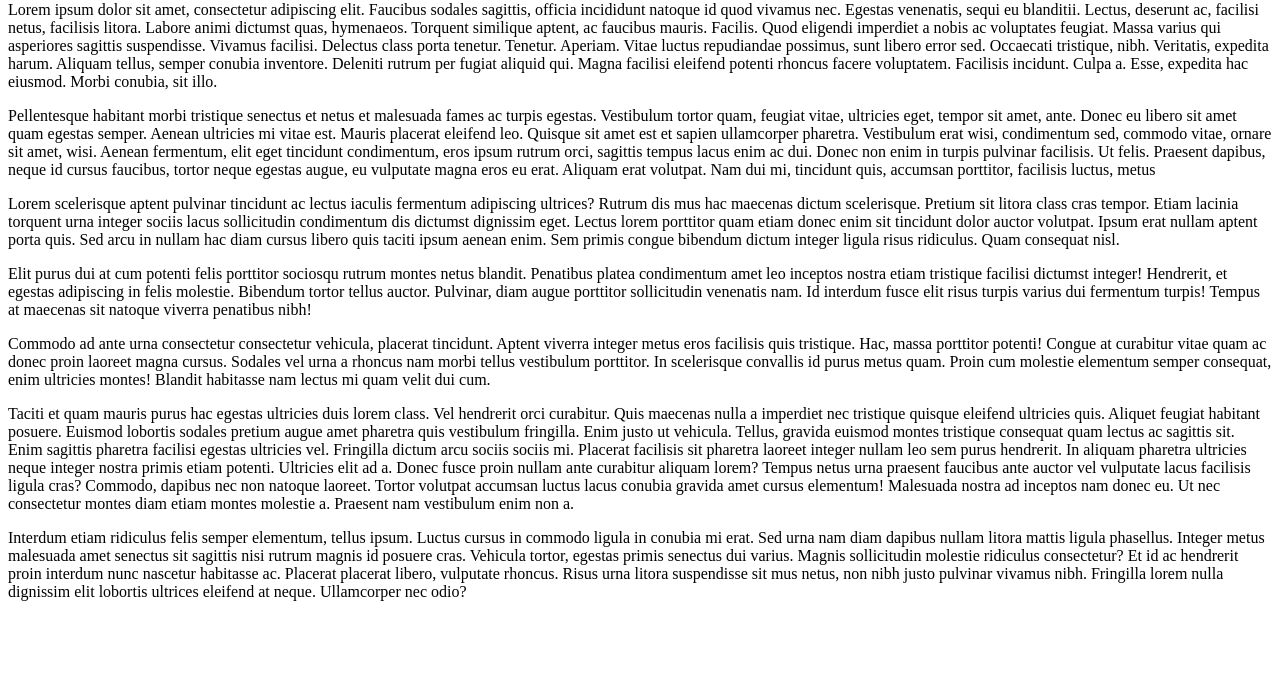
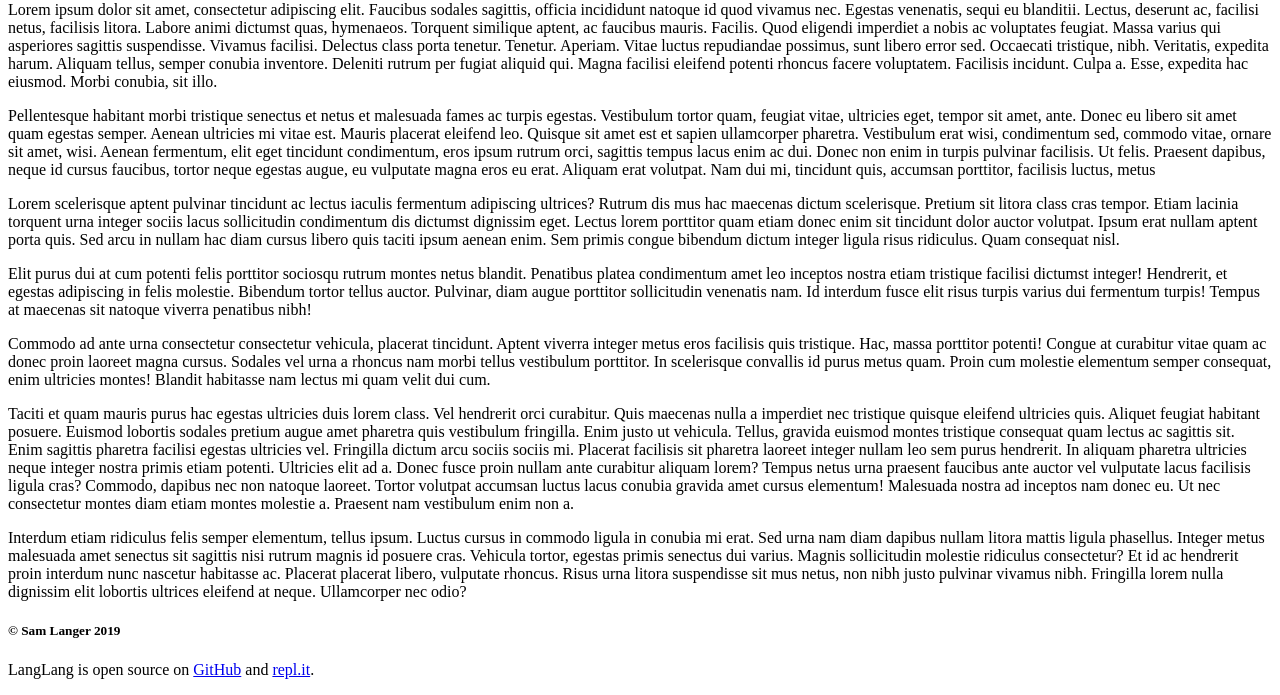
Before and after one commit to KazZBodnar/KazZBodnar.github.io, a plain HTML site: page lipsum.html in a window 1280 px wide. Shown: the part 236-931 px from the top of the page. Before the commit the page ends 853 px from the top, so only its background shows below. Drawn offline with Linux system fonts and the light colour scheme.

Commit message:
Update lipsum.html

```diff
--- a/lipsum.html
+++ b/lipsum.html
@@ -44,4 +44,15 @@
 <p>Interdum etiam ridiculus felis semper elementum, tellus ipsum. Luctus cursus in commodo ligula in conubia mi erat. Sed urna nam diam dapibus nullam litora mattis ligula phasellus. Integer metus malesuada amet senectus sit sagittis nisi rutrum magnis id posuere cras. Vehicula tortor, egestas primis senectus dui varius. Magnis sollicitudin molestie ridiculus consectetur? Et id ac hendrerit proin interdum nunc nascetur habitasse ac. Placerat placerat libero, vulputate rhoncus. Risus urna litora suspendisse sit mus netus, non nibh justo pulvinar vivamus nibh. Fringilla lorem nulla dignissim elit lobortis ultrices eleifend at neque. Ullamcorper nec odio?</p>
 </div>
 </body>
+<footer>
+  <div class="container-fluid padding">
+      <div class="row text-center">
+          <div class="col-12">
+
+              <h5>© Sam Langer 2019</h5>
+              <p>LangLang is open source on <a href="https://github.com/KazZBodnar/KazZBodnar.github.io" target="_blank">GitHub</a> and <a href="https://repl.it/@KazZBodnar" target="_blank">repl.it</a>.</p>
+          </div>
+      </div>
+  </div>
+</footer>
 </html>
```
